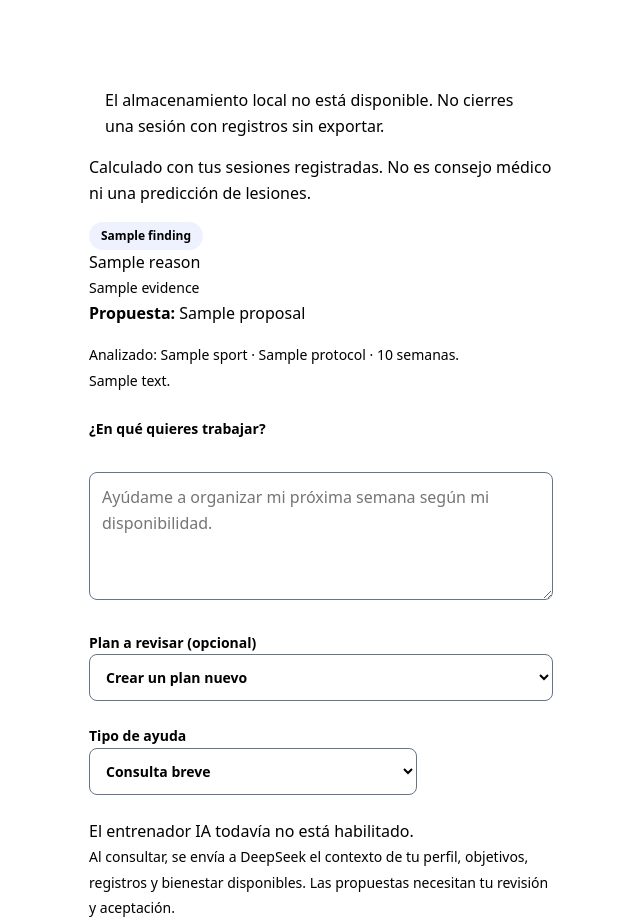
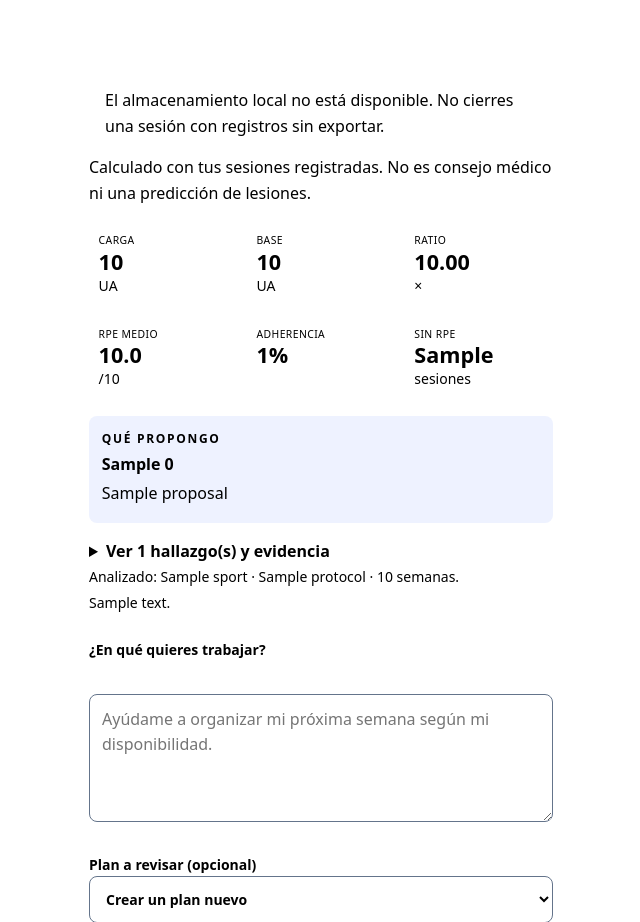
Before and after one commit to Mamut1195/django_basis_trainning_app, a Django app: template basis/modules/coach/adapters/templates/coach/consultations/index.html in a window 1280 px wide. Shown: the top 922 px of the page, without its empty margins (319-959 px from the left). Run offline with Django 5.2, Linux system fonts and the light colour scheme; the template is opened without the code that fills it: most values are stand-ins (such as "Sample title", 1, 10 or a date in 2020); parts of the project's set-up code (start-up, migrations or seed data) failed here and were passed over; some libraries are stand-ins or nearby versions.

Commit message:
feat(coach): lead with a weekly reading and one proposal (MAM-1019) (#54)
- Diagnosis now carries current load, baseline, ratio, adherence and missing
  RPE counts, not only findings.
- Coach page shows six metrics, a "Qué propongo" callout with the first
  finding's proposal, and the evidence behind a disclosure.
- The question form stays below; the coach explains before being asked.

```diff
--- a/basis/adapters/web/static/basis/css/app.css
+++ b/basis/adapters/web/static/basis/css/app.css
@@ -948,3 +948,54 @@ main:has(#component-catalog) {
 .records-empty p {
   margin: 0.25rem 0;
 }
+.coach-metrics {
+  display: grid;
+  grid-template-columns: repeat(3, minmax(0, 1fr));
+  gap: 0.6rem;
+  margin: 1rem 0;
+}
+.coach-metrics > div {
+  display: flex;
+  flex-direction: column;
+  padding: 0.6rem;
+  border: 1px solid var(--border);
+  border-radius: var(--radius-sm);
+}
+.coach-metric-label {
+  color: var(--muted);
+  font-size: 0.65rem;
+  letter-spacing: 0.04em;
+  text-transform: uppercase;
+}
+.coach-metrics strong {
+  font-size: 1.35rem;
+  line-height: 1.2;
+}
+.coach-metrics small {
+  color: var(--muted);
+}
+.coach-proposal {
+  margin-top: 1rem;
+  padding: 0.8rem;
+  border-radius: var(--radius-sm);
+  background: var(--accent-soft);
+}
+.coach-proposal .eyebrow {
+  margin: 0 0 0.25rem;
+}
+.coach-proposal p {
+  margin: 0.2rem 0;
+}
+.coach-findings {
+  margin-top: 1rem;
+}
+.coach-findings summary {
+  color: var(--muted);
+  cursor: pointer;
+  font-weight: 600;
+}
+@media (max-width: 640px) {
+  .coach-metrics {
+    grid-template-columns: repeat(2, minmax(0, 1fr));
+  }
+}
--- a/basis/modules/coach/adapters/templates/coach/consultations/index.html
+++ b/basis/modules/coach/adapters/templates/coach/consultations/index.html
@@ -3,12 +3,61 @@
   <c-basis.page-heading title="Entrena con contexto."
                         eyebrow="Tu entrenador IA"
                         subtitle="Pregunta sobre tu entrenamiento o pide una propuesta de ciclos. Tú decides qué incorporar a tu plan." />
-  <c-basis.card title="Diagnóstico de tu entrenamiento">
+  <c-basis.card title="Lectura de tu semana">
     <p class="muted">
       Calculado con tus sesiones registradas. No es consejo médico ni una predicción de lesiones.
     </p>
+    {% if diagnosis.sport %}
+      <div class="coach-metrics">
+        <div>
+          <span class="coach-metric-label">Carga</span>
+          <strong>{{ diagnosis.current_load|floatformat:0 }}</strong>
+          <small>UA</small>
+        </div>
+        <div>
+          <span class="coach-metric-label">Base</span>
+          <strong>{{ diagnosis.baseline_load|floatformat:0|default:'—' }}</strong>
+          <small>UA</small>
+        </div>
+        <div>
+          <span class="coach-metric-label">Ratio</span>
+          <strong>{{ diagnosis.ratio|floatformat:2|default:'—' }}</strong>
+          <small>×</small>
+        </div>
+        <div>
+          <span class="coach-metric-label">RPE medio</span>
+          <strong>{{ diagnosis.average_rpe|floatformat:1|default:'—' }}</strong>
+          <small>/10</small>
+        </div>
+        <div>
+          <span class="coach-metric-label">Adherencia</span>
+          <strong>
+            {% if diagnosis.adherence_percent != None %}
+              {{ diagnosis.adherence_percent|floatformat:0 }}%
+            {% else %}
+              —
+            {% endif %}
+          </strong>
+        </div>
+        <div>
+          <span class="coach-metric-label">Sin RPE</span>
+          <strong>{{ diagnosis.missing_rpe }}</strong>
+          <small>sesiones</small>
+        </div>
+      </div>
+    {% endif %}
     {% if diagnosis.findings %}
-      <div class="stack-sm">
+      {% with primary=diagnosis.findings.0 %}
+        <div class="coach-proposal">
+          <p class="eyebrow">Qué propongo</p>
+          <p>
+            <strong>{{ primary.title }}</strong>
+          </p>
+          <p>{{ primary.proposal|default:"Mantén la semana; no hay un cambio claro todavía." }}</p>
+        </div>
+      {% endwith %}
+      <details class="coach-findings">
+        <summary>Ver {{ diagnosis.findings|length }} hallazgo(s) y evidencia</summary>
         {% for finding in diagnosis.findings %}
           <div class="card-line">
             <span class="pill">{{ finding.title }}</span>
@@ -21,7 +70,7 @@
             {% endif %}
           </div>
         {% endfor %}
-      </div>
+      </details>
     {% else %}
       <p class="muted">
         Todavía no hay suficiente historial para un diagnóstico. Registra sesiones con RPE y vuelve a mirar.
--- a/tests_architecture/test_coach_diagnosis.py
+++ b/tests_architecture/test_coach_diagnosis.py
@@ -28,6 +28,9 @@ class DiagnosisTests(TestCase):
         )
         self.assertEqual(diagnosis.sport, "running")
         self.assertEqual(diagnosis.weeks, 6)
+        self.assertEqual(diagnosis.current_load, Decimal("720.00"))
+        self.assertEqual(diagnosis.baseline_load, Decimal("555.00"))
+        self.assertEqual(diagnosis.ratio, Decimal("1.297"))
         self.assertIn("load_spike", [finding.rule for finding in diagnosis.findings])
         spike = next(finding for finding in diagnosis.findings if finding.rule == "load_spike")
         self.assertIn("20 %", spike.proposal or "")
```
Also changed, not shown: basis/modules/coach/application/diagnosis.py (+16 -1 lines).
